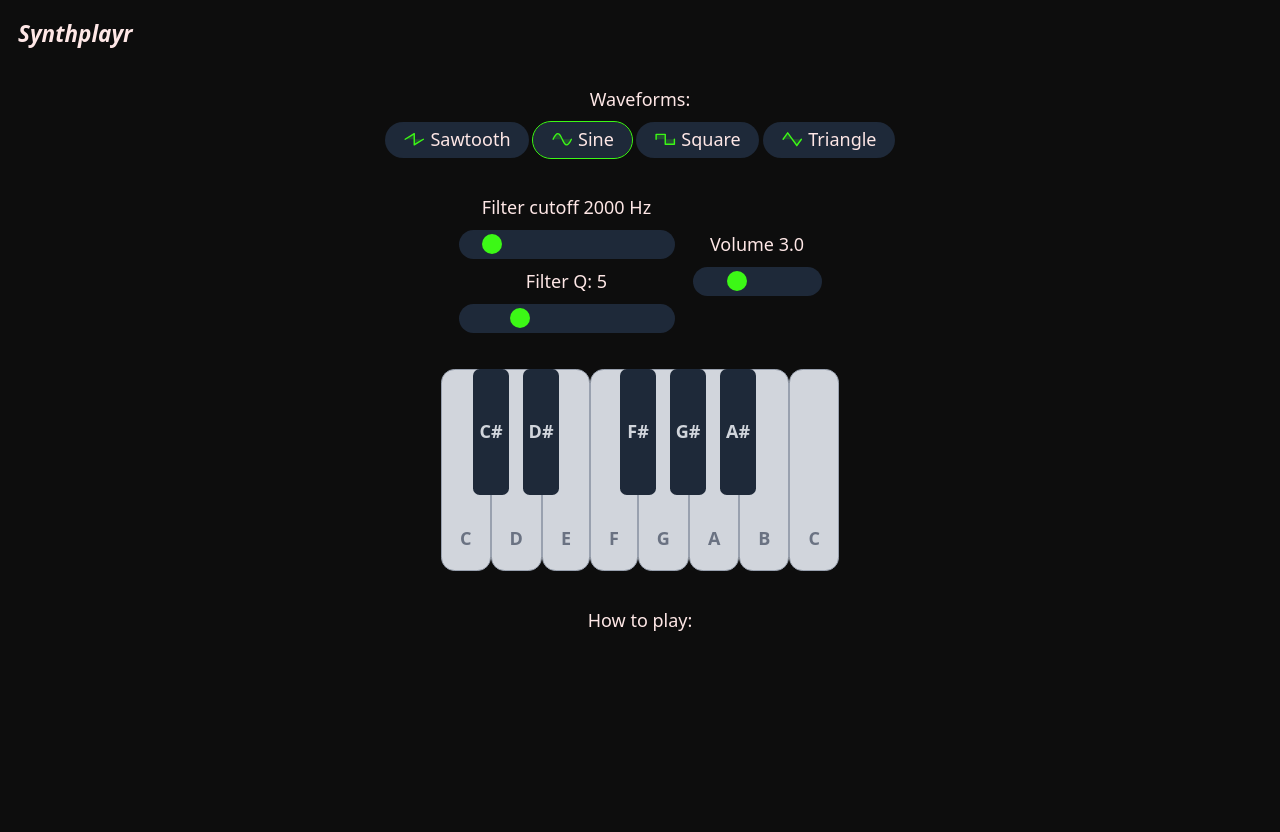
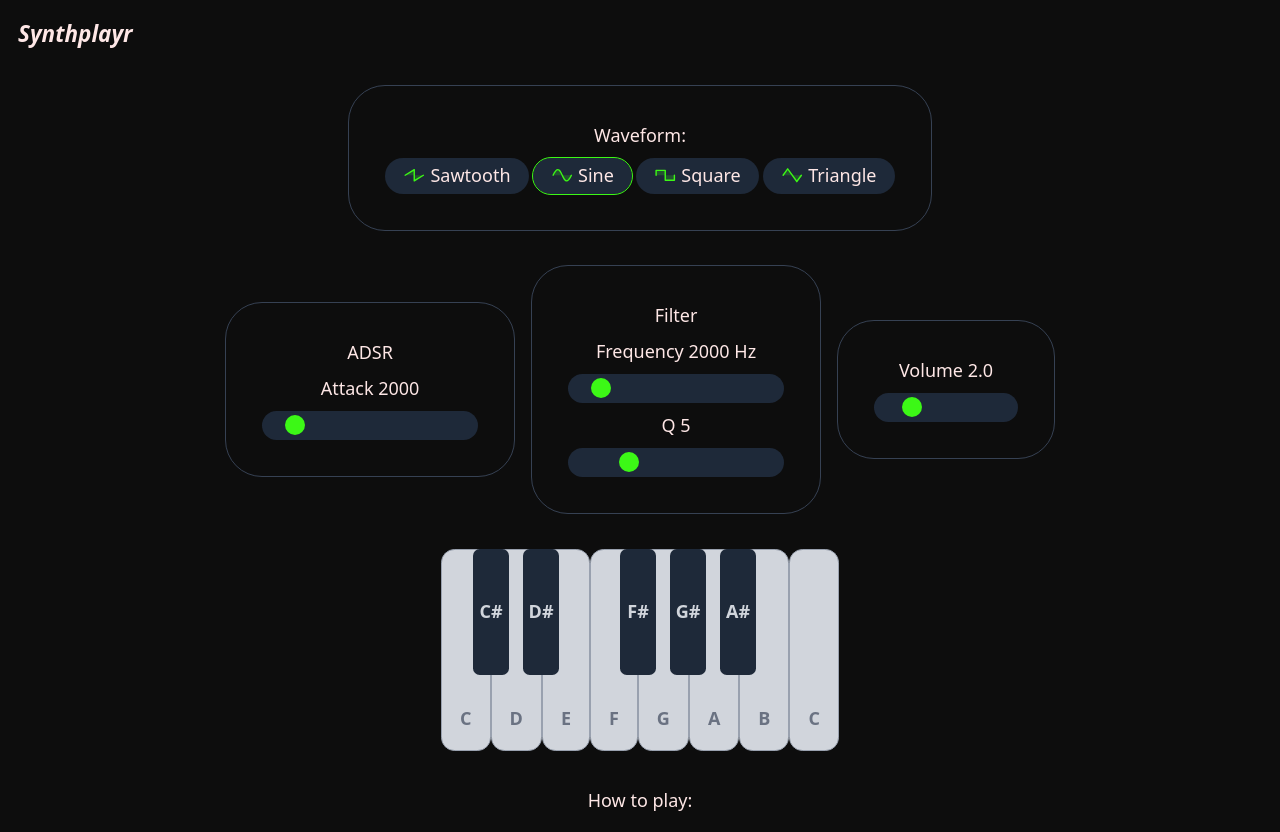
Before and after one commit to jonte265/synth-playr, a React (Vite) app: page / in a window 1280 px wide. Before the commit the page ends 800 px from the top, so only its background shows below. Built offline with nearby package versions, Linux system fonts and the light colour scheme.

Commit message:
adsr working

```diff
--- a/src/App.tsx
+++ b/src/App.tsx
@@ -45,8 +45,8 @@ function App() {
   const [selWaveform, setSelWaveform] = useState<OscillatorType>('sine');
   const selWaveformRef = useRef<OscillatorType>('sine');
 
-  const [selVolume, setSelVolume] = useState(0.3);
-  const selVolumeRef = useRef(0.3);
+  const [selVolume, setSelVolume] = useState(0.2);
+  const selVolumeRef = useRef(0.2);
 
   const [selCutoff, setSelCutoff] = useState(2000);
   const selCutoffRef = useRef(2000);
@@ -67,16 +67,26 @@ function App() {
 
     const gain = audioCtxRef.current.createGain();
     gain.gain.value = selVolumeRef.current;
-    // gain.gain.exponentialRampToValueAtTime(
-    //   0.000001,
-    //   audioCtxRef.current.currentTime + 1
+
+    // ADSR in seconds
+    const now = audioCtxRef.current.currentTime;
+    const attack = 0.3;
+    const decay = 0.8;
+    const sustain = 0.1; // level not time seconds
+    const sustainTime = 0.1;
+
+    gain.gain.setValueAtTime(0, now); // Start silent
+    gain.gain.linearRampToValueAtTime(1, now + attack);
+    gain.gain.linearRampToValueAtTime(sustain, now + attack + decay);
+    gain.gain.setValueAtTime(sustain, now + attack + decay + sustainTime);
+    // gain.gain.linearRampToValueAtTime(
+    //   0,
+    //   now + attack + decay + sustainTime + release
     // );
 
     const filter = audioCtxRef.current.createBiquadFilter();
     filter.type = 'lowpass';
     filter.Q.value = selQFilterRef.current;
-
-    console.log('filtering', selCutoffRef.current);
 
     filter.frequency.value = selCutoffRef.current;
 
@@ -89,6 +99,7 @@ function App() {
     oscillatorRef.current.push({
       id: freq,
       osc: oscillator,
+      gain: gain,
     });
 
     // console.log(oscillatorRef.current);
@@ -97,10 +108,29 @@ function App() {
   function stopNote(freq: number) {
     const index = oscillatorRef.current.findIndex((o) => o.id === freq);
     // console.log(index);
+    if (index !== -1) {
+      console.log(audioCtxRef.current.currentTime);
+      console.log(oscillatorRef.current[index]);
 
-    if (index !== -1) {
-      oscillatorRef.current[index].osc.stop();
-      oscillatorRef.current[index].osc.disconnect();
+      const now = audioCtxRef.current.currentTime;
+      const release = 0.9;
+
+      const { osc, gain } = oscillatorRef.current[index];
+
+      console.log(gain);
+      console.log(gain.gain);
+
+      // apply release
+      gain.gain.cancelScheduledValues(now);
+      gain.gain.setValueAtTime(gain.gain.value, now);
+      gain.gain.linearRampToValueAtTime(0, now + release);
+
+      osc.stop(now + release);
+      setTimeout(() => {
+        osc.disconnect();
+        gain.disconnect();
+      }, release * 1000);
+
       oscillatorRef.current.splice(index, 1);
     }
   }
@@ -257,8 +287,8 @@ function App() {
     <>
       <Header />
       <main className='flex flex-col gap-8 justify-center items-center p-4'>
-        <div className='flex flex-wrap justify-center items-center flex-col gap-2'>
-          <p>Waveforms:</p>
+        <div className='flex flex-wrap justify-center items-center flex-col gap-2 outline outline-gray-700 rounded-4xl p-8'>
+          <p>Waveform:</p>
           <div className='flex flex-wrap justify-center items-center gap-1'>
             <SmallBtn
               text='Sawtooth'
@@ -286,10 +316,26 @@ function App() {
             />
           </div>
         </div>
-        <div className='flex flex-wrap justify-center items-center gap-4'>
-          <div className='flex flex-col gap-2'>
+        <div className='flex flex-wrap justify-center items-center gap-4 '>
+          <div className='flex flex-col justify-center items-center gap-2 outline outline-gray-700 rounded-4xl p-8'>
+            <p>ADSR</p>
             <div className='flex flex-col justify-center items-center gap-2 w-48'>
-              <label htmlFor='filter'>Filter cutoff {selCutoff} Hz</label>
+              <label htmlFor='attack'>Attack {selCutoff}</label>
+              <input
+                type='range'
+                name='attack'
+                id='attack'
+                min='0'
+                max='20000'
+                value={selCutoff}
+                onChange={(e) => handleCutoff(e.target.value)}
+              />
+            </div>
+          </div>
+          <div className='flex flex-col justify-center items-center gap-2 outline outline-gray-700 rounded-4xl p-8'>
+            <p>Filter</p>
+            <div className='flex flex-col justify-center items-center gap-2 w-48'>
+              <label htmlFor='filter'>Frequency {selCutoff} Hz</label>
               <input
                 type='range'
                 name='filter'
@@ -301,7 +347,7 @@ function App() {
               />
             </div>
             <div className='flex flex-col justify-center items-center gap-2 w-48'>
-              <label htmlFor='filterQ'>Filter Q: {selQFilter}</label>
+              <label htmlFor='filterQ'>Q {selQFilter}</label>
               <input
                 type='range'
                 name='filterQ'
@@ -313,7 +359,7 @@ function App() {
               />
             </div>
           </div>
-          <div className='flex flex-col justify-center items-center gap-2'>
+          <div className='flex flex-col justify-center items-center gap-2 outline outline-gray-700 rounded-4xl p-8 w-48'>
             <label htmlFor='volume'>Volume {(selVolume * 10).toFixed(1)}</label>
             <input
               type='range'
--- a/src/index.css
+++ b/src/index.css
@@ -87,6 +87,7 @@ input[type='range'] {
   appearance: none;
   width: 100%;
   background: transparent;
+  outline: 0;
 }
 
 /* Style track behind */
```
